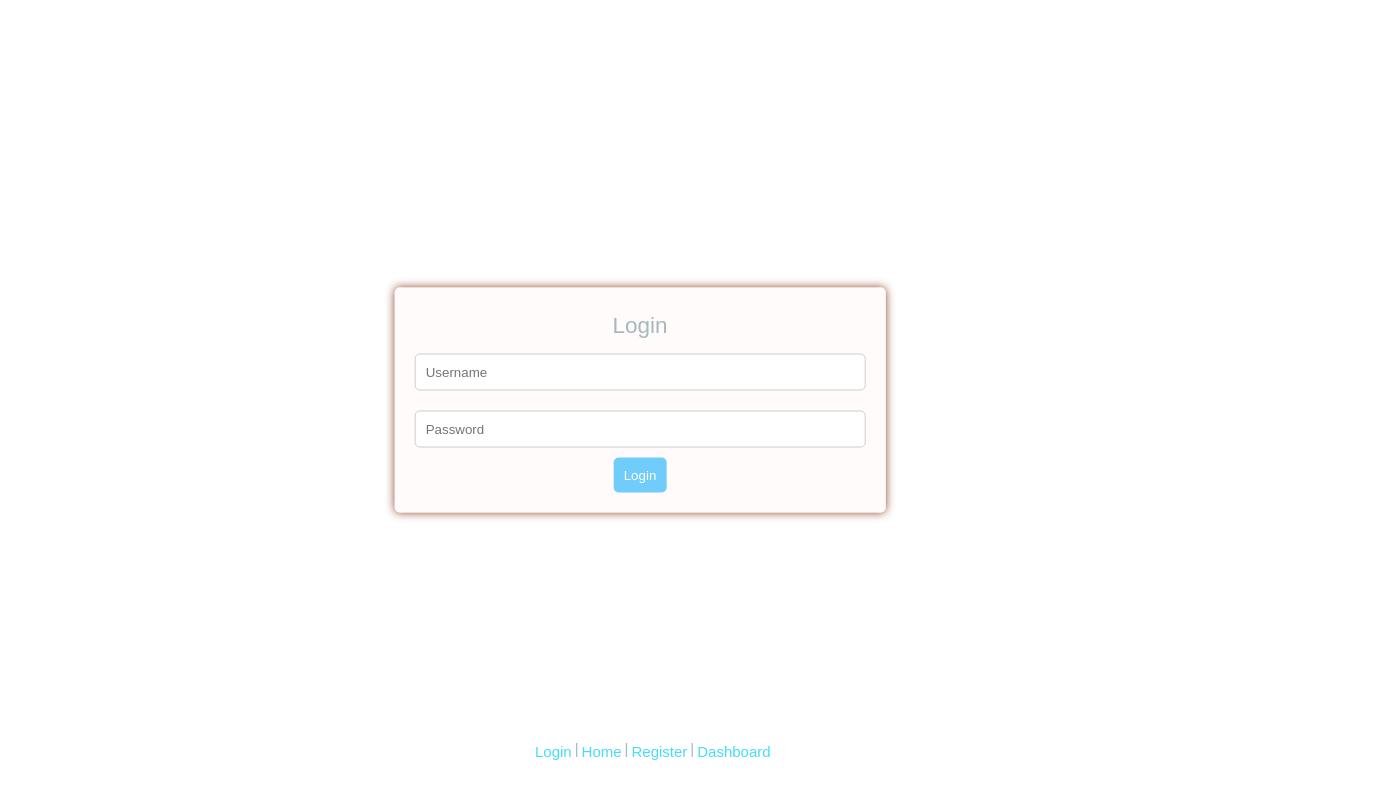
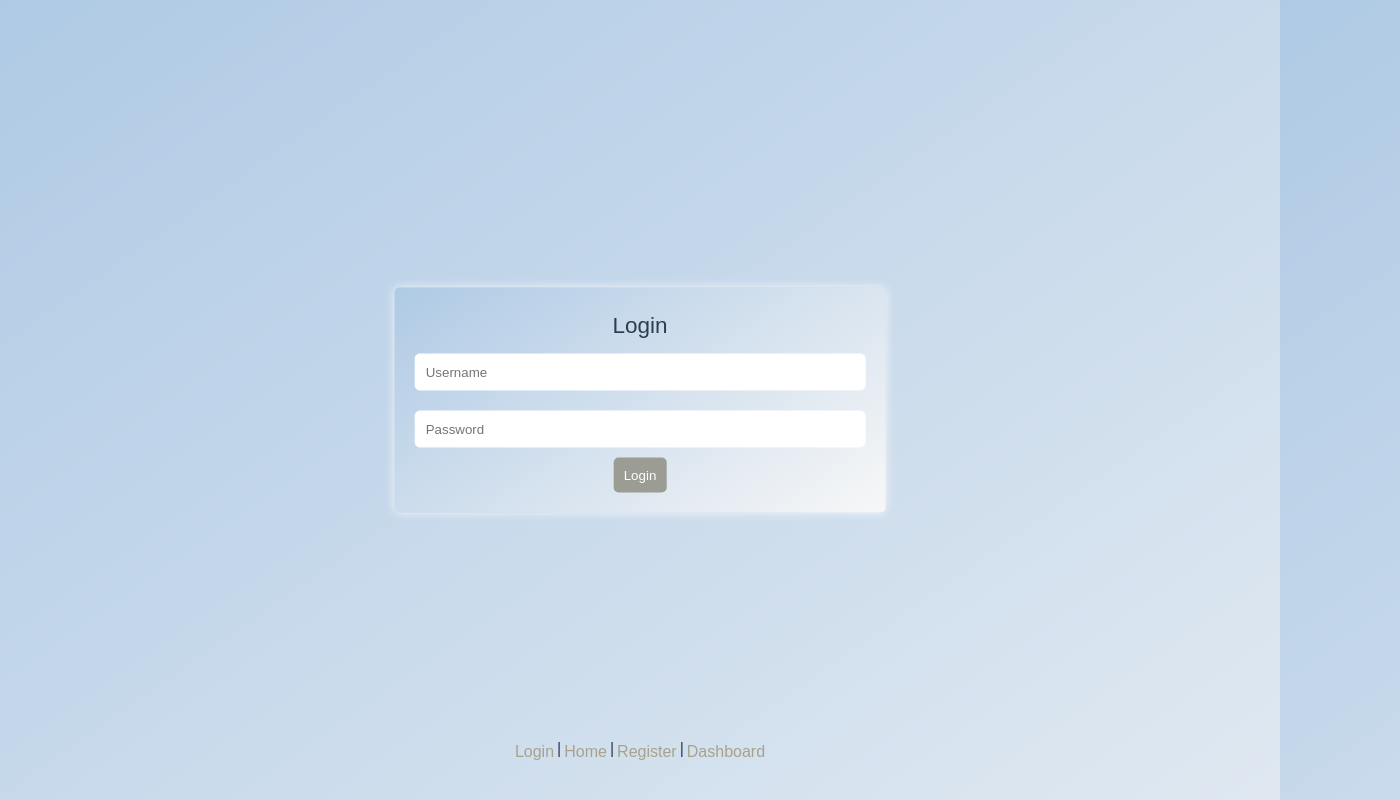
Before and after one commit to blob421/Vue_App, a Vue app: page /login/sign-in in a window 1280 px wide. Shown: the top 800 px of the page, 1400 px wide, since content can reach past the window. Built offline with nearby package versions, Linux system fonts and the light colour scheme; no server answers.

Commit message:
Revamped the esthetics  , modified css styles

```diff
--- a/src/assets/base.css
+++ b/src/assets/base.css
@@ -4,7 +4,8 @@
   --vt-c-white-soft: #f8f8f8;
   --vt-c-white-mute: #f2f2f2;
 
-  --vt-c-black:  linear-gradient(to top, white, rgb(75, 118, 151));
+  --vt-c-black: linear-gradient(145deg, #afcae5, #f7f7f7);
+
                  height: 200%;
 
 
--- a/src/assets/main.css
+++ b/src/assets/main.css
@@ -10,7 +10,7 @@
 a,
 .green {
   text-decoration: none;
-  color: rgb(70, 220, 250);
+  color: rgb(168, 162, 140);
   transition: 0.4s;
   padding: 3px;
 }
--- a/src/components/heading_main.vue
+++ b/src/components/heading_main.vue
@@ -19,10 +19,22 @@
   top: 5%;
   left: 50%;
   transform: translateX(-50%);
-  text-align: center;
-  font-size: 30px;
-  color: rgb(224, 224, 224);
+ display: inline-block;
+  padding: 0.6rem 1.4rem;
+  font-size: 2rem;
+  font-weight: 600;
+  background: linear-gradient(145deg, #cde5ed, #f0f6f8);
+  color: #adafb0;
+  border-radius: 12px;
+  border: 2px solid #ffffff;
+  box-shadow:
+    inset 0 0 8px rgb(255, 255, 255), /* Inner frosty glow */
+    0 4px 12px rgb(255, 255, 255);       /* Outer cool shadow */
+  text-shadow: 1px 1px 1px white;
+  backdrop-filter: blur(2px);
+  transition: all 0.3s ease;
 }
+
 
 @media (max-width: 1023px) {
   .graph {
--- a/src/components/login_register.vue
+++ b/src/components/login_register.vue
@@ -15,16 +15,18 @@
 
 
 
-.login{position:fixed;
+.login{
 
-       left:51%;
-       top:94%;
-       z-index: 1000;
-        transform: translate(-50%, -50%);
-       display: flex;
-
+    position: fixed;
+    left: 50%;
+    transform: translateX(-50%);
+    font-size: 16px;
+    font-family:fantasy;
+    top:94%;
+    z-index: 1000;
+    transform: translate(-50%, -50%);
+    display: flex;
 }
-
 
 
 
--- a/src/views/dashboard.vue
+++ b/src/views/dashboard.vue
@@ -42,7 +42,7 @@
         }
         .sidebar {
             width: 250px;
-            background: #2C3E50;
+            background: #808182;
             color: white;
             height: 100vh;
             padding: 20px;
@@ -67,7 +67,7 @@
             background: #ECF0F1;
         }
         .header {
-            background: #2980B9;
+            background: #9db0bd;
             color: white;
             padding: 15px;
             text-align: center;
--- a/src/views/login_page.vue
+++ b/src/views/login_page.vue
@@ -57,19 +57,19 @@ export default {
 <style>
 body {
             font-family: Arial,bold , sans-serif;
-            color:rgba(156, 177, 181, 0.911);
+            background: linear-gradient(145deg, #afcae5, #f7f7f7);
             display: flex;
             justify-content: center;
             align-items: center;
             height: 100vh;
             margin: 0;
-
+            aspect-ratio: 7 / 4;
 }
 .login-container {
-            background-color: hsla(0, 100%, 99%, 0.765);
+            background: linear-gradient(145deg, #afcae5, #f7f7f7);
             padding: 20px;
             border-radius: 5px;
-            box-shadow: 0 0 10px rgba(119, 36, 8, 0.878);
+            box-shadow: 0 0 10px rgb(247, 247, 247);
             text-align: center;
             position: absolute;
             top: 50%;
@@ -80,11 +80,11 @@ input {
             width: 100%;
             padding: 10px;
             margin: 10px 0;
-            border: 1px solid #ccc;
+            border: 1px solid #fefefe;
             border-radius: 5px;
         }
 button {
-            background-color: #70ccfa;
+            background-color: #9b9c93;
             color: white;
             padding: 10px;
             border: none;
@@ -92,10 +92,6 @@ button {
             cursor: pointer;
         }
 button:hover {
-            background-color: #3e91c9;
-
-
-
-
-      }
+            background-color: #646c70;
+            }
 </style>
--- a/src/views/register.vue
+++ b/src/views/register.vue
@@ -60,7 +60,7 @@ export default {
 <style>
         body {
             font-family: Arial, sans-serif;
-            background-color: #f4f4f4;
+            background: linear-gradient(145deg, #afcae5, #f7f7f7);
             display: flex;
             justify-content: center;
             align-items: center;
@@ -68,10 +68,10 @@ export default {
             margin: 0;
         }
         .registration-container {
-            background-color: white;
+            background: linear-gradient(145deg, #afcae5, #f7f7f7);
             padding: 20px;
             border-radius: 5px;
-            box-shadow: 0 0 10px rgba(0, 0, 0, 0.1);
+            box-shadow: 0 0 10px rgb(247, 247, 247);
             text-align: center;
             position: absolute;
             top: 50%;
@@ -82,11 +82,11 @@ export default {
             width: 100%;
             padding: 10px;
             margin: 10px 0;
-            border: 1px solid #ccc;
+            border: 1px solid #fefefe;
             border-radius: 5px;
         }
         button {
-            background-color: #007bff;
+            background-color: #9b9c93;
             color: white;
             padding: 10px;
             border: none;
@@ -94,7 +94,7 @@ export default {
             cursor: pointer;
         }
         button:hover {
-            background-color: #0056b3;
+            background-color: #646c70;
         }
 
 </style>
```
